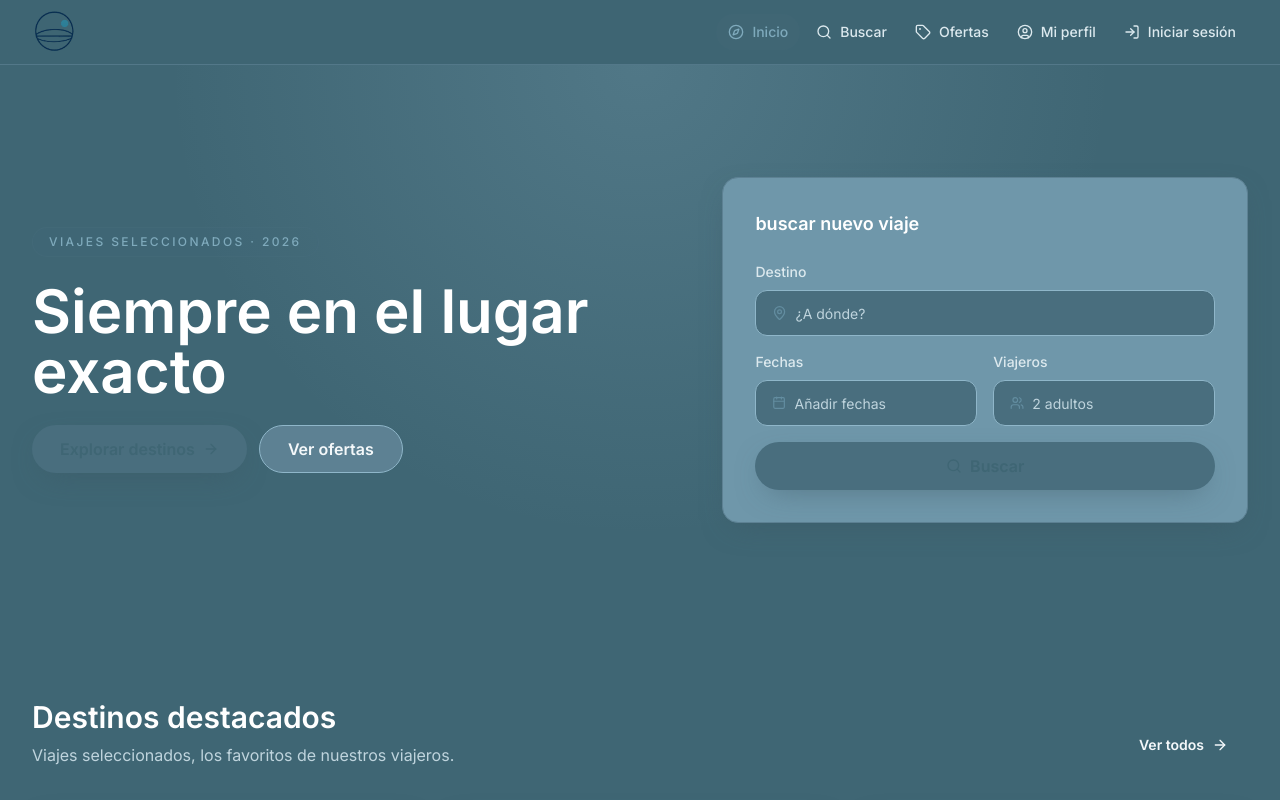
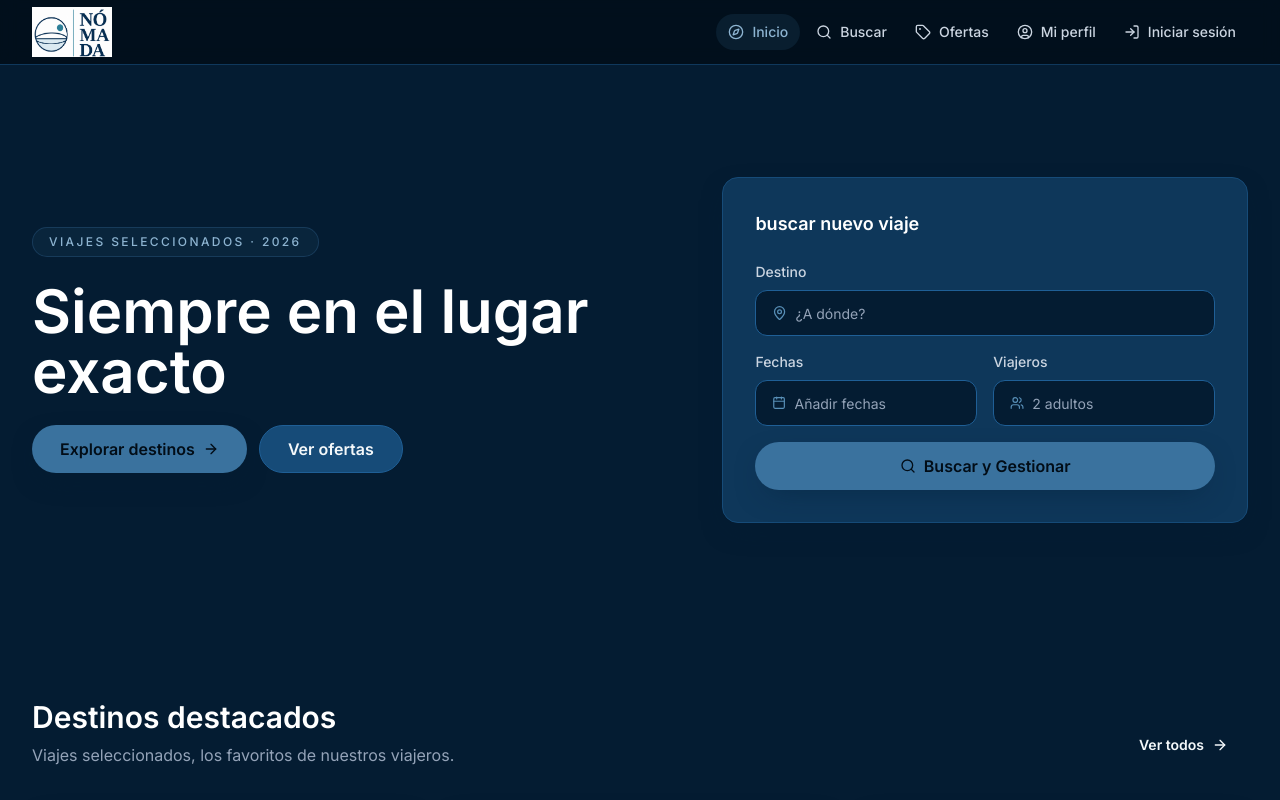
Before and after one commit to Agencia-de-viajes-Factoria-F5-Nomada/Frontend-Travel-Agency, a React (Vite) app: page / in a window 1280 px wide. Shown: the top 800 px of the page. Built offline with nearby package versions, Linux system fonts and the light colour scheme.

Commit message:
style small color changes

```diff
--- a/src/components/common/BookingFormModal.jsx
+++ b/src/components/common/BookingFormModal.jsx
@@ -49,6 +49,7 @@ const BookingFormModal = ({ open, onClose, onSubmit }) => {
   const handleSubmit = (event) => {
     event.preventDefault()
     onSubmit?.(form)
+    alert("¡Planificación enviada con éxito! Se ha añadido a tu historial.");
     onClose?.()
   }
 
--- a/src/components/layout/BrandMark.jsx
+++ b/src/components/layout/BrandMark.jsx
@@ -8,9 +8,9 @@ const BrandMark = ({ to = PUBLIC_PATHS.HOME }) => (
     aria-label="Inicio Agencia de Viajes"
   >
     <img
-      src="/nomada-logo-symbol.png"
-      alt=""
-      className="h-11 w-11 object-contain"
+      src="src/assets/logoNomada.a1b2c3.png.png"
+      alt="logo Nómada"
+      className="h-20 w-20 object-contain"
       aria-hidden="true"
     />
   </Link>
--- a/src/components/layout/PublicLayout.jsx
+++ b/src/components/layout/PublicLayout.jsx
@@ -3,7 +3,7 @@ import PublicTopbar from './PublicTopbar'
 import Footer from './Footer'
 
 const PublicLayout = () => (
-  <div className="flex min-h-screen flex-col bg-surface-950">
+  <div className="flex min-h-screen flex-col bg-brand-900">
     <PublicTopbar />
     <main id="main" className="flex-1">
       <Outlet />
--- a/src/pages/HomePage.jsx
+++ b/src/pages/HomePage.jsx
@@ -1,3 +1,5 @@
+import { useState } from 'react'
+import { useNavigate } from 'react-router-dom' // Importante para saltar de página
 import { ArrowRight, Calendar, MapPin, Search, Users } from 'lucide-react'
 import Button from '../components/ui/Button'
 import Card from '../components/ui/Card'
@@ -5,13 +7,23 @@ import DestinationCard from '../components/common/DestinationCard'
 import { FEATURED_DESTINATIONS } from '../constants/mockData'
 import { PUBLIC_PATHS } from '../constants/paths'
 
-const HomePage = () => (
+const HomePage = () => {
+  const navigate = useNavigate()
+  const [searchData, setSearchData] = useState({ destination: '', dates: '', travelers: '' })
+
+  const handleSearch = (e) => {
+    e.preventDefault()
+    // Simulamos que la búsqueda activa el flujo administrativo
+    // Redirigimos al perfil donde está nuestra tabla de gestión
+    navigate('/profile')
+  }
+
+  return (
     <>
       <section className="relative overflow-hidden">
         <div
-        aria-hidden="true"
-        className="absolute inset-0 bg-[radial-gradient(circle_at_top,_rgba(143,182,201,0.22),_transparent_55%)]"
-      />
+          className="absolute inset-0 bg-brand-900" />
+
         <div className="container-page relative grid gap-12 py-20 lg:grid-cols-[1.1fr_0.9fr] lg:py-28">
           <div className="flex flex-col justify-center gap-6">
             <span className="inline-flex w-fit items-center gap-2 rounded-full border border-brand-500/30 bg-brand-500/10 px-4 py-1.5 text-xs font-medium uppercase tracking-[0.2em] text-brand-300">
@@ -33,7 +45,7 @@ const HomePage = () => (
 
           <Card className="p-6 md:p-8">
             <h2 className="text-lg font-semibold text-white">buscar nuevo viaje</h2>
-          <form className="mt-6 grid gap-4">
+            <form className="mt-6 grid gap-4" onSubmit={handleSearch}>
               <label className="flex flex-col gap-2 text-sm">
                 <span className="font-medium text-ink-soft">Destino</span>
                 <span className="flex items-center gap-2 rounded-xl border border-surface-600 bg-surface-900 px-4">
@@ -42,6 +54,7 @@ const HomePage = () => (
                     type="text"
                     placeholder="¿A dónde?"
                     className="h-11 w-full bg-transparent text-ink placeholder:text-ink-muted focus:outline-none"
+                    onChange={(e) => setSearchData({...searchData, destination: e.target.value})}
                   />
                 </span>
               </label>
@@ -69,9 +82,9 @@ const HomePage = () => (
                   </span>
                 </label>
               </div>
-            <Button to={PUBLIC_PATHS.SEARCH} size="lg" fullWidth>
+              <Button type="submit" size="lg" fullWidth>
                 <Search className="h-4 w-4" aria-hidden="true" />
-              Buscar
+                Buscar y Gestionar
               </Button>
             </form>
           </Card>
@@ -79,6 +92,7 @@ const HomePage = () => (
       </section>
 
       <section className="container-page py-16">
+        {/* ... resto de tu sección de destinos destacados ... */}
         <div className="mb-10 flex flex-wrap items-end justify-between gap-4">
           <div>
             <h2 className="text-3xl font-semibold text-white">Destinos destacados</h2>
@@ -97,5 +111,6 @@ const HomePage = () => (
       </section>
     </>
   )
+}
 
 export default HomePage
--- a/src/pages/ProfilePage.jsx
+++ b/src/pages/ProfilePage.jsx
@@ -12,6 +12,7 @@ const ProfilePage = () => {
   const [isBookingFormOpen, setIsBookingFormOpen] = useState(false)
   const [bookings, setBookings] = useState(BOOKINGS)
 
+  // --- LÓGICA DE REGISTRO (CREATE) ---
   const handleBookingSubmit = (data) => {
     const newBooking = {
       id: `TR-${Date.now().toString().slice(-4)}`,
@@ -27,6 +28,13 @@ const ProfilePage = () => {
       signalPaid: 0,
     }
     setBookings((prev) => [newBooking, ...prev])
+  }
+
+  // --- LÓGICA DE ELIMINAR (DELETE) ---
+  const handleDeleteBooking = (id) => {
+    if (window.confirm("¿Estás segura de que deseas cancelar esta reserva?")) {
+      setBookings((prev) => prev.filter((booking) => booking.id !== id))
+    }
   }
 
   return (
@@ -96,7 +104,7 @@ const ProfilePage = () => {
                     <th scope="col" className="py-3">DNI</th>
                     <th scope="col" className="py-3">Datos de Contacto</th>
                     <th scope="col" className="py-3">Señal Pagada</th>
-                  <th scope="col" className="py-3"></th>
+                    <th scope="col" className="py-3 text-right">Acciones</th>
                   </tr>
                 </thead>
                 <tbody>
@@ -111,9 +119,18 @@ const ProfilePage = () => {
                         </div>
                       </td>
                       <td className="py-4">{formatCurrency(booking.signalPaid)}</td>
-                    <td className="py-4 text-right">
+                      <td className="py-4 text-right flex gap-2 justify-end">
                         <Button variant="ghost" size="sm">
                           Ver
+                        </Button>
+                        {/* BOTÓN ELIMINAR AGREGADO AQUÍ */}
+                        <Button
+                          variant="ghost"
+                          size="sm"
+                          className="text-red-500 hover:bg-red-500/10"
+                          onClick={() => handleDeleteBooking(booking.id)}
+                        >
+                          Eliminar
                         </Button>
                       </td>
                     </tr>
--- a/tailwind.config.js
+++ b/tailwind.config.js
@@ -5,34 +5,34 @@ export default {
     extend: {
       colors: {
         brand: {
-          50: '#eef6f9',
-          100: '#d9eaf1',
-          200: '#bdd8e4',
-          300: '#7FAABC',
-          400: '#638DA0',
-          500: '#496E7E',
-          600: '#3C5663',
-          700: '#314853',
-          800: '#314853',
-          900: '#283b45',
+          50: '#f0f5fa',
+          100: '#dae7f1',
+          200: '#bbd2e5',
+          300: '#8db4d1',
+          400: '#588fb7',
+          500: '#3a729e',
+          600: '#2c5a83',
+          700: '#254a6b',
+          800: '#1c364e',
+          900: '#041C32',
         },
         surface: {
-          950: '#3F6674',
-          900: '#496E7E',
-          800: '#6F97AA',
-          700: '#5D8193',
-          600: '#8FB6C9',
+          950: '#020d17',
+          900: '#041C32', // Fondo oscuro principal
+          800: '#0E375A', // Contraste
+          700: '#164B78',
+          600: '#1F5F96',
         },
         ink: {
           DEFAULT: '#F4F8FA',
-          muted: '#BFD4DD',
-          soft: '#DCE9EE',
+          muted: '#94A3B8',
+          soft: '#CBD5E1',
         },
         status: {
           confirmed: '#22c55e',
           pending: '#ef4444',
           warning: '#f59e0b',
-          info: '#06b6d4',
+          info: '#38bdf8',
         },
       },
       fontFamily: {
@@ -42,8 +42,8 @@ export default {
         card: '1rem',
       },
       boxShadow: {
-        card: '0 10px 30px -12px rgba(60, 86, 99, 0.6)',
-        focus: '0 0 0 3px rgba(143, 182, 201, 0.5)',
+        card: '0 10px 30px -12px rgba(4, 28, 50, 0.5)',
+        focus: '0 0 0 3px rgba(58, 114, 158, 0.5)',
       },
       maxWidth: {
         page: '1280px',
```
Also changed, not shown: src/assets/logoNomada.a1b2c3.png.png (added). Lines whose indentation alone changed are shown as unchanged.
